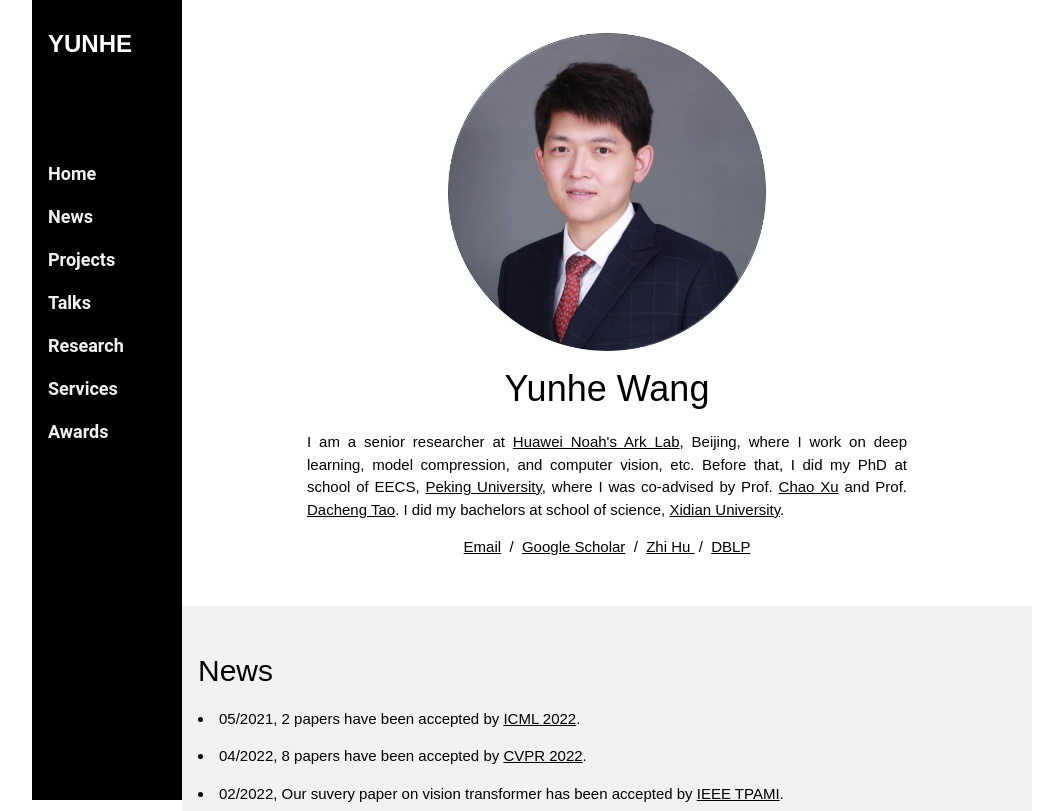
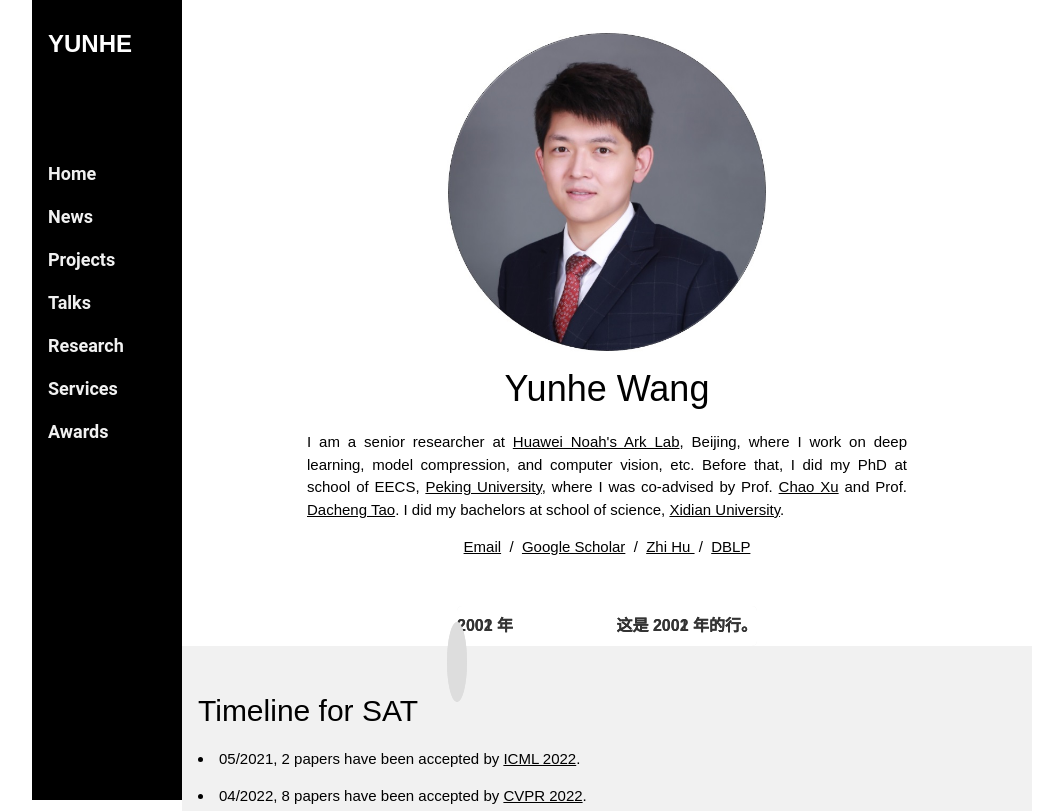
Before and after one commit to ai4verification/ai4verification.github.io, a plain HTML site: page index.html in a window 1280 px wide. Shown: the top 811 px of the page, without its empty margins (108-1171 px from the left). Drawn offline with Linux system fonts and the light colour scheme; a script that the page names is missing.

Commit message:
Update index.html

```diff
--- a/index.html
+++ b/index.html
@@ -4,14 +4,14 @@
 
 <head>
 
-  <title>AI4EDA</title>
+  <title>AI4Verification</title>
 
   <meta charset="UTF-8">
   <meta name="viewport" content="width=device-width, initial-scale=1">
   <meta http-equiv="Content-Type" content="text/html; charset=UTF-8">
-  <meta name="description" content="AI4EDA is a group in Huawei">
-  <meta name="keywords" content="ai4eda">
-  <meta name="author" content="Mingxuan Yuan" />
+  <meta name="description" content="AI4Verification is a group in Huawei">
+  <meta name="keywords" content="ai4verification">
+  <meta name="author" content="Wenyi Xiao" />
 
   <link rel="stylesheet" href="w3.css">
 
@@ -100,9 +100,80 @@
         </tbody></table>
   </div>
 
+<head>
+	<title>时间轴</title>
+	<style>
+		/* 定义样式表 */
+		body {
+			margin: 0;
+			padding: 0;
+			font-family: Arial, sans-serif;
+		}
+		.timeline {
+			position: relative;
+			width: 300px;
+			margin: 0 auto;
+			padding: 20px;
+			background-color: #f2f2f2;
+			border-radius: 5px;
+		}
+		.timeline:before {
+			content: "";
+			position: absolute;
+			top: 0;
+			left: 0;
+			width: 100%;
+			height: 100%;
+			background-color: #fff;
+			border-radius: 5px;
+		}
+		.timeline div {
+			position: absolute;
+			top: 0;
+			left: 0;
+			width: 100%;
+			height: 100%;
+			display: flex;
+			flex-wrap: wrap;
+			justify-content: space-between;
+			align-items: center;
+			text-align: center;
+		}
+		.timeline div:before {
+			content: "";
+			position: absolute;
+			top: 40%;
+			left: 0;
+			width: 20px;
+			height: 80px;
+			background-color: #ddd;
+			border-radius: 50%;
+			transform: translateX(-50%);
+		}
+		.timeline div p {
+			margin: 0;
+			font-size: 16px;
+			font-weight: bold;
+			color: #333;
+		}
+	</style>
+</head>
+
+	<!-- 时间轴 -->
+	<div class="timeline">
+		<div>
+			<p>2001 年</p>
+			<p>这是 2001 年的行。</p>
+		</div>
+		<div>
+			<p>2002 年</p>
+			<p>这是 2002 年的行。</p>
+		</div>
+	</div>
+
 <!-- The News Section -->
   <div class="w3-container w3-light-grey w3-padding-32" id="news">
-   <h2>News</h2>
+   <h2>Timeline for SAT</h2>
       <p><li> 05/2021, 2 papers have been accepted by <a href="https://icml.cc/">ICML 2022</a>. </li></p>
       <p><li> 04/2022, 8 papers have been accepted by <a href="https://openaccess.thecvf.com/CVPR2022">CVPR 2022</a>. </li></p>
    	  <p><li> 02/2022, Our suvery paper on vision transformer has been accepted by <a href="https://arxiv.org/pdf/2012.12556">IEEE TPAMI</a>.</li></p>
```
